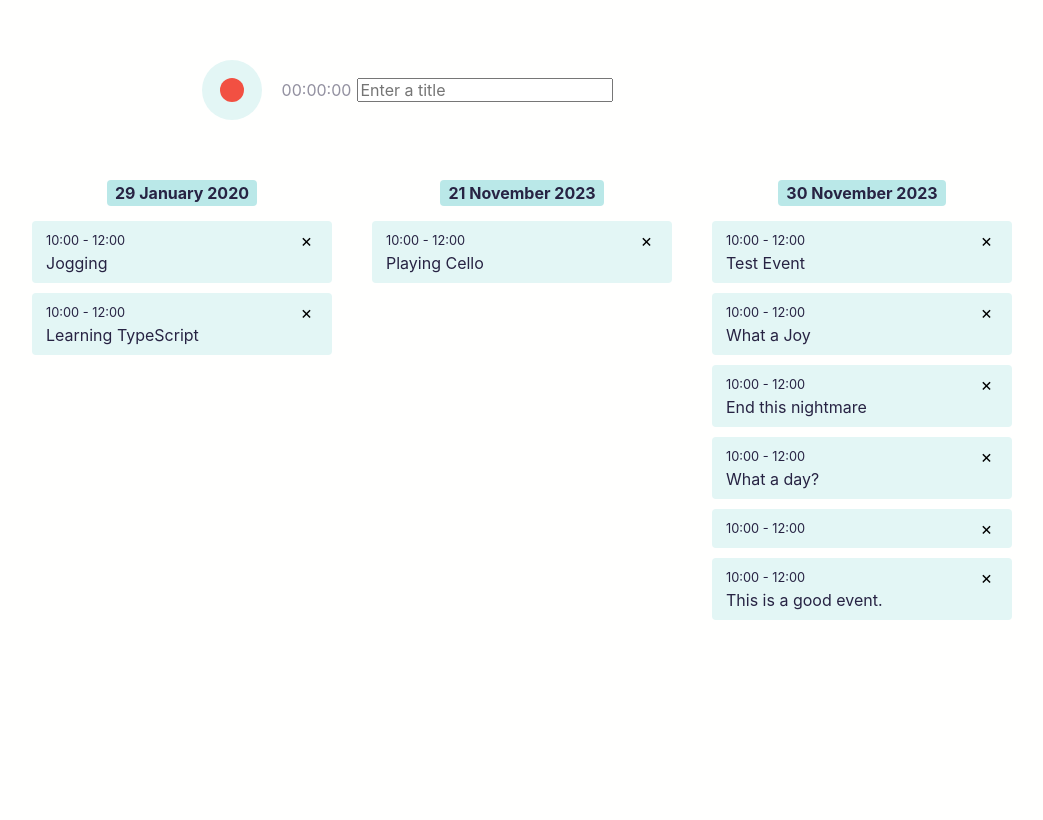
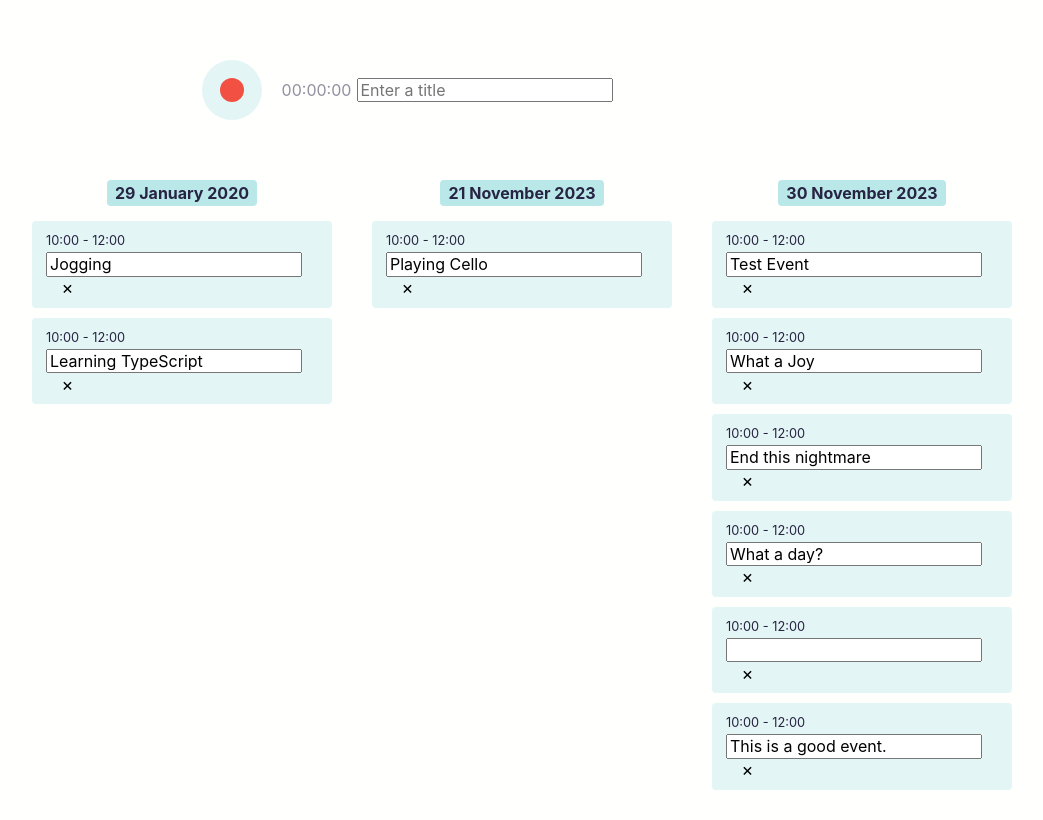
Before and after one commit to dbbrandt/react-redux-ts, a React (Create React App) app: page / in a window 1280 px wide. Shown: the whole page, without its empty margins (233-1276 px from the left). Built offline with nearby package versions, Linux system fonts and the light colour scheme; data requests are answered from the project's data file.

Commit message:
Added update for Event title. Added Update Event Redux action.

```diff
--- a/src/components/Calendar/Calendar.tsx
+++ b/src/components/Calendar/Calendar.tsx
@@ -1,9 +1,10 @@
 import './Calendar.css';
 import React, {useEffect} from 'react';
 import {useSelector} from 'react-redux';
-import {deleteEvent, loadEvents, UserEvent} from "./user-events-slice";
+import {loadEvents, UserEvent} from "./user-events-slice";
 import {RootState, useAppDispatch} from "../../redux/store";
 import { addZero } from '../../lib/utils';
+import EventItem from "./EventItem";
 
 
 const createDateKey = (date: Date) => {
@@ -39,13 +40,9 @@ const groupEventsByDay = (events: UserEvent[]) => {
 };
 
 const Calendar: React.FC = () => {
-  const dispatch = useAppDispatch();
   const eventsData = useSelector((state: RootState) => state.userEvents.byIds);
   const events = Object.values(eventsData);
-  const handleDelete = (id: number) => {
-    console.log(`Delete #${id}`);
-    dispatch(deleteEvent(id));
-  }
+  const dispatch = useAppDispatch();
 
   useEffect(() => {
     dispatch(loadEvents());
@@ -80,15 +77,7 @@ const Calendar: React.FC = () => {
                 <div className="calendar-events">
                   {events.map(event => {
                     return (
-                        <div className="calendar-event" key={event.id}>
-                          <div className="calendar-event-info">
-                            <div className="calendar-event-time">10:00 - 12:00</div>
-                            <div className="calendar-event-title">{event.title}</div>
-                          </div>
-                          <button className="calendar-event-delete-button" onClick={() => handleDelete(event.id)}>
-                            &times;
-                          </button>
-                        </div>
+                        <EventItem key={`eventId-${event.id}`} eventItem={event}/>
                     );
                   })}
                 </div>
--- /dev/null
+++ b/src/components/Calendar/EventItem.tsx
@@ -0,0 +1,47 @@
+import {deleteEvent, updateEvent, UserEvent} from "./user-events-slice";
+import React, {ChangeEvent, useState} from "react";
+import {useAppDispatch} from "../../redux/store";
+
+interface Props {
+    eventItem: UserEvent
+}
+
+const EventItem : React.FC<Props> = ({ eventItem}) => {
+    const dispatch = useAppDispatch();
+    const [title, setTitle] = useState<UserEvent['title']>(eventItem.title);
+    const handleDelete = () => {
+        dispatch(deleteEvent(eventItem.id));
+    }
+
+    const handleUpdate = () => {
+        const updated = {...eventItem};
+        updated.title = title;
+        dispatch(updateEvent(updated));
+    }
+
+    const handleChange = (event: ChangeEvent<HTMLInputElement>) => {
+       setTitle(event.target.value);
+    };
+
+    return (
+        <div className="calendar-event">
+            <div className="calendar-event-info">
+                <div className="calendar-event-time">10:00 - 12:00</div>
+                <div className="calendar-event-title">
+                    <input
+                        type="text"
+                        value={title}
+
+                        onChange={handleChange}
+                        onBlur={handleUpdate}
+                    />
+                </div>
+            </div>
+            <button className="calendar-event-delete-button" onClick={handleDelete}>
+                &times;
+            </button>
+        </div>
+    )
+}
+
+export default EventItem;
--- a/src/components/Calendar/user-events-slice.ts
+++ b/src/components/Calendar/user-events-slice.ts
@@ -7,12 +7,14 @@ export const loadEvents = createAsyncThunk(
       try {
         const response = await fetch('http://localhost:3001/events');
         if (!response.ok) {
+          console.log(`Network response was not ok: ${response}`);
           return rejectWithValue('Network response was not ok');
         }
         const events : UserEvent[] = await response.json();
         return events;
       } catch (error) {
-        return rejectWithValue('Failed to load events');
+          console.log(`Exception: ${error}`);
+          return rejectWithValue('Failed to load events');
       }
     }
 );
@@ -56,6 +58,28 @@ export const deleteEvent = createAsyncThunk(
       } catch (error) {
         return rejectWithValue('Failed to delete event');
       }
+    }
+)
+
+export const updateEvent = createAsyncThunk(
+    'userEvents/updateEvent',
+    async (event: UserEvent, { rejectWithValue}) => {
+        try {
+            const response = await fetch(`http://localhost:3001/events/${event.id}`, {
+                method: 'PUT',
+                headers: {
+                    'Content-Type': 'application/json'
+                },
+                body: JSON.stringify(event)
+            });
+            if (!response.ok) {
+                return rejectWithValue('Network response was not ok');
+            }
+            const updatedEvent: UserEvent = await response.json();
+            return updatedEvent;
+        } catch (error) {
+            return rejectWithValue('Failed to update event');
+        }
     }
 )
 
@@ -135,9 +159,14 @@ const userEventsSlice = createSlice({
           delete state.byIds[id];
           delete state.allIds[id];
         })
+        .addCase(updateEvent.fulfilled, (state,  action) => {
+            const event = action.payload;
+            state.byIds[event.id] = event;
+        })
         .addCase(loadEvents.rejected, setError)
         .addCase(createEvent.rejected, setError)
-        .addCase(deleteEvent.rejected, setError);
+        .addCase(deleteEvent.rejected, setError)
+        .addCase(updateEvent.rejected, setError);
   }
 });
 
```
